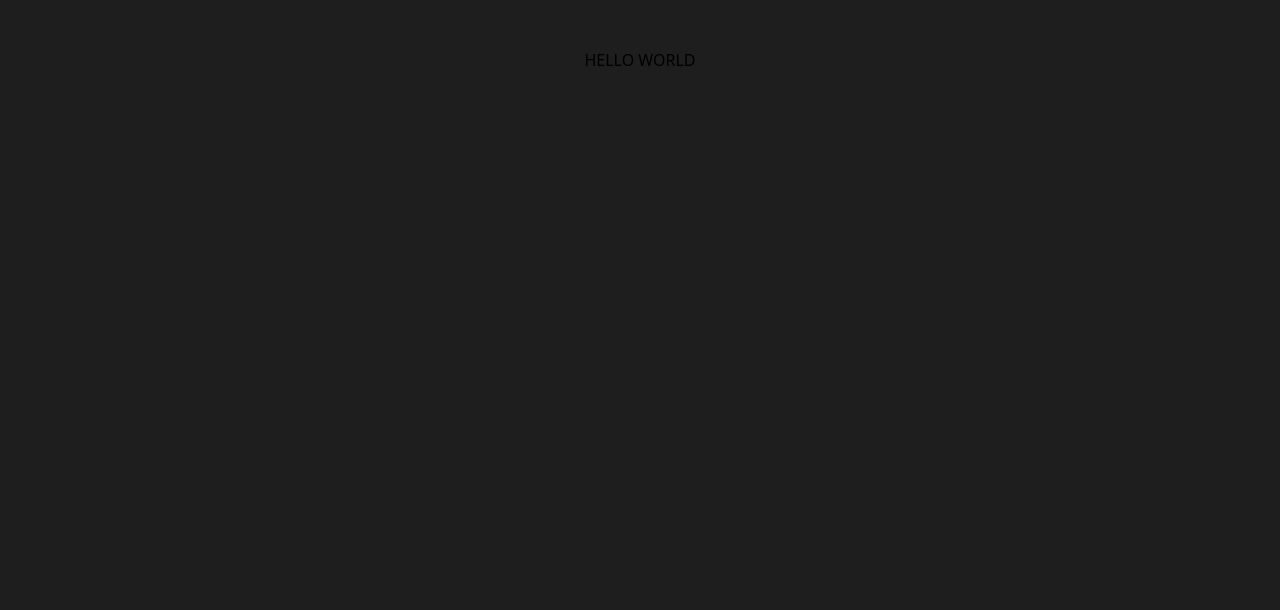
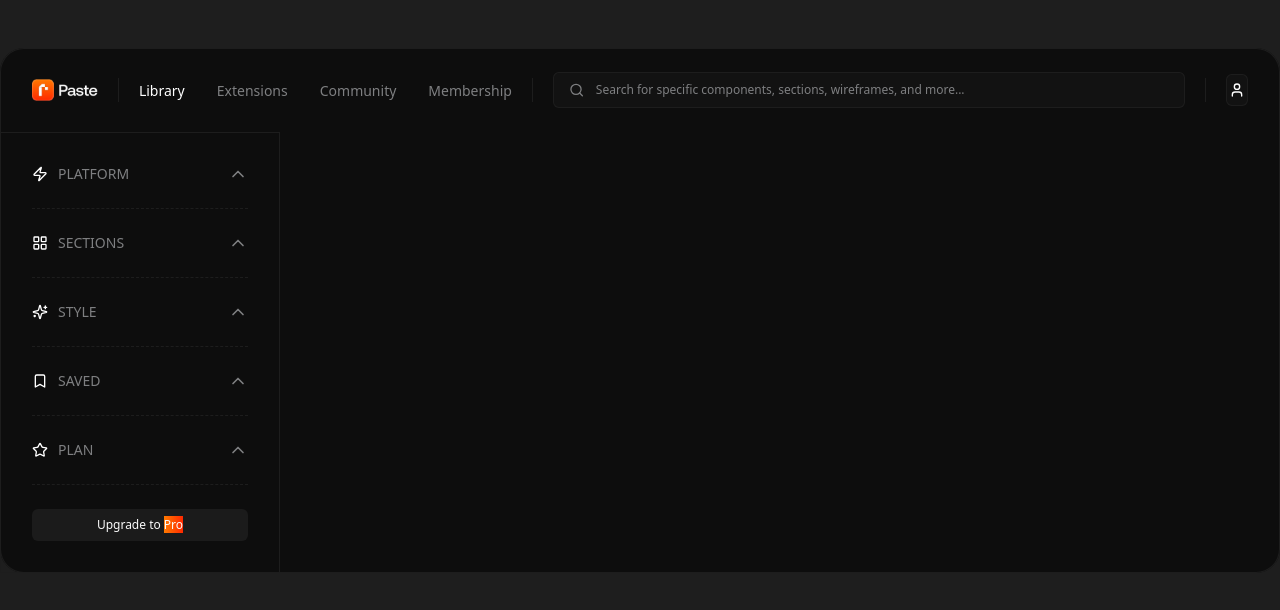
Before and after one commit to AlexDDevv/Ui-Library-Spikes, a Next.js app: page / in a window 1280 px wide. Shown: the top 610 px of the page. Built offline with nearby package versions, Linux system fonts and the light colour scheme.

Commit message:
✨ Call component in Home page

```diff
--- a/src/app/page.tsx
+++ b/src/app/page.tsx
@@ -1,5 +1,13 @@
+import Header from "./components/Header";
+import NavBar from "./components/NavBar";
+
 export default function Home() {
     return (
-        <h1>HELLO WORLD</h1>
+        <div className="bg-bgContainer w-[1440px] mx-auto rounded-3xl shadow-[inset_0_0_0_1px_#1D1D1D]">
+            <Header />
+            <main>
+                <NavBar />
+            </main>
+        </div>
     );
 }
```
